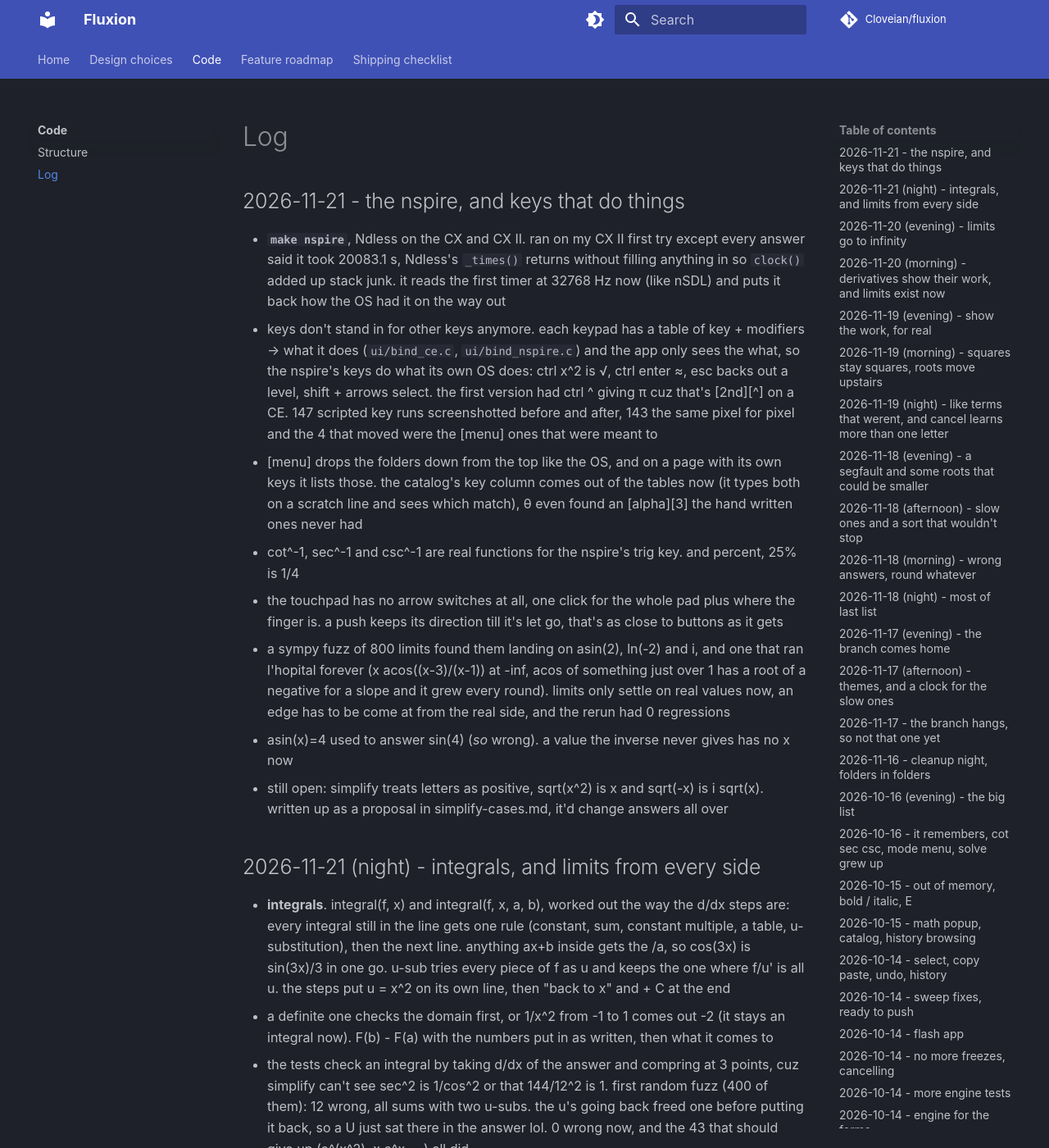
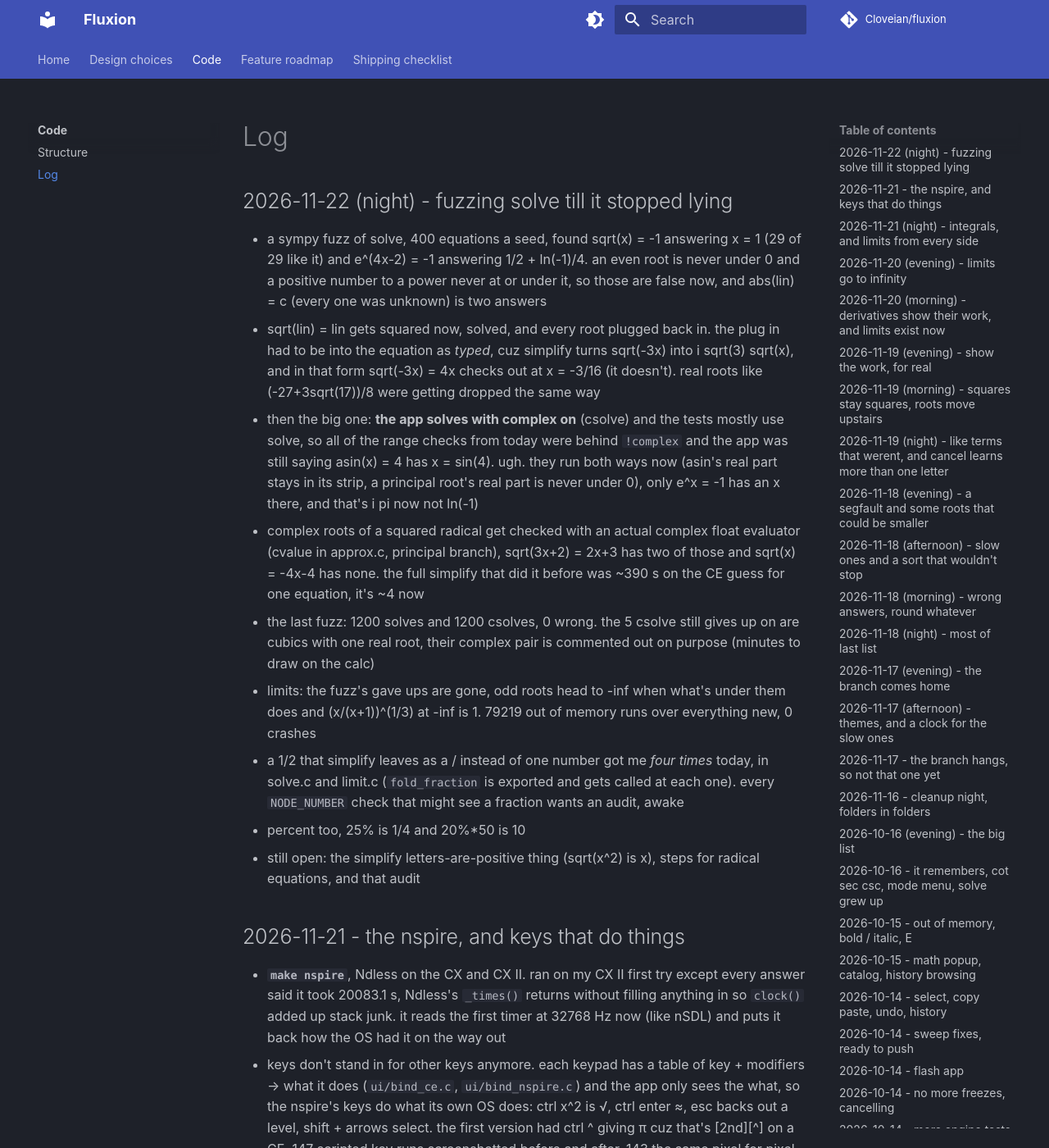
Before and after one commit to Cloveian/fluxion, an MkDocs documentation site: the page built from docs/code/log.md, in a window 1280 px wide and 1400 px high. Shown: the whole window at 82% size. Built offline with MkDocs 1.6.1 and Material for MkDocs 9.7.7, drawn with Linux system fonts in a browser that asks for light colours; comment, search, counter and statistics services are not loaded.

Commit message:
log: the solve fuzz night

```diff
--- a/docs/code/log.md
+++ b/docs/code/log.md
@@ -1,4 +1,16 @@
 # Log
+
+## 2026-11-22 (night) - fuzzing solve till it stopped lying
+
+- a sympy fuzz of solve, 400 equations a seed, found sqrt(x) = -1 answering x = 1 (29 of 29 like it) and e^(4x-2) = -1 answering 1/2 + ln(-1)/4. an even root is never under 0 and a positive number to a power never at or under it, so those are false now, and abs(lin) = c (every one was unknown) is two answers
+- sqrt(lin) = lin gets squared now, solved, and every root plugged back in. the plug in had to be into the equation as *typed*, cuz simplify turns sqrt(-3x) into i sqrt(3) sqrt(x), and in that form sqrt(-3x) = 4x checks out at x = -3/16 (it doesn't). real roots like (-27+3sqrt(17))/8 were getting dropped the same way
+- then the big one: **the app solves with complex on** (csolve) and the tests mostly use solve, so all of the range checks from today were behind `!complex` and the app was still saying asin(x) = 4 has x = sin(4). ugh. they run both ways now (asin's real part stays in its strip, a principal root's real part is never under 0), only e^x = -1 has an x there, and that's i pi now not ln(-1)
+- complex roots of a squared radical get checked with an actual complex float evaluator (cvalue in approx.c, principal branch), sqrt(3x+2) = 2x+3 has two of those and sqrt(x) = -4x-4 has none. the full simplify that did it before was ~390 s on the CE guess for one equation, it's ~4 now
+- the last fuzz: 1200 solves and 1200 csolves, 0 wrong. the 5 csolve still gives up on are cubics with one real root, their complex pair is commented out on purpose (minutes to draw on the calc)
+- limits: the fuzz's gave ups are gone, odd roots head to -inf when what's under them does and (x/(x+1))^(1/3) at -inf is 1. 79219 out of memory runs over everything new, 0 crashes
+- a 1/2 that simplify leaves as a / instead of one number got me *four times* today, in solve.c and limit.c (`fold_fraction` is exported and gets called at each one). every `NODE_NUMBER` check that might see a fraction wants an audit, awake
+- percent too, 25% is 1/4 and 20%*50 is 10
+- still open: the simplify letters-are-positive thing (sqrt(x^2) is x), steps for radical equations, and that audit
 
 ## 2026-11-21 - the nspire, and keys that do things
 
```
